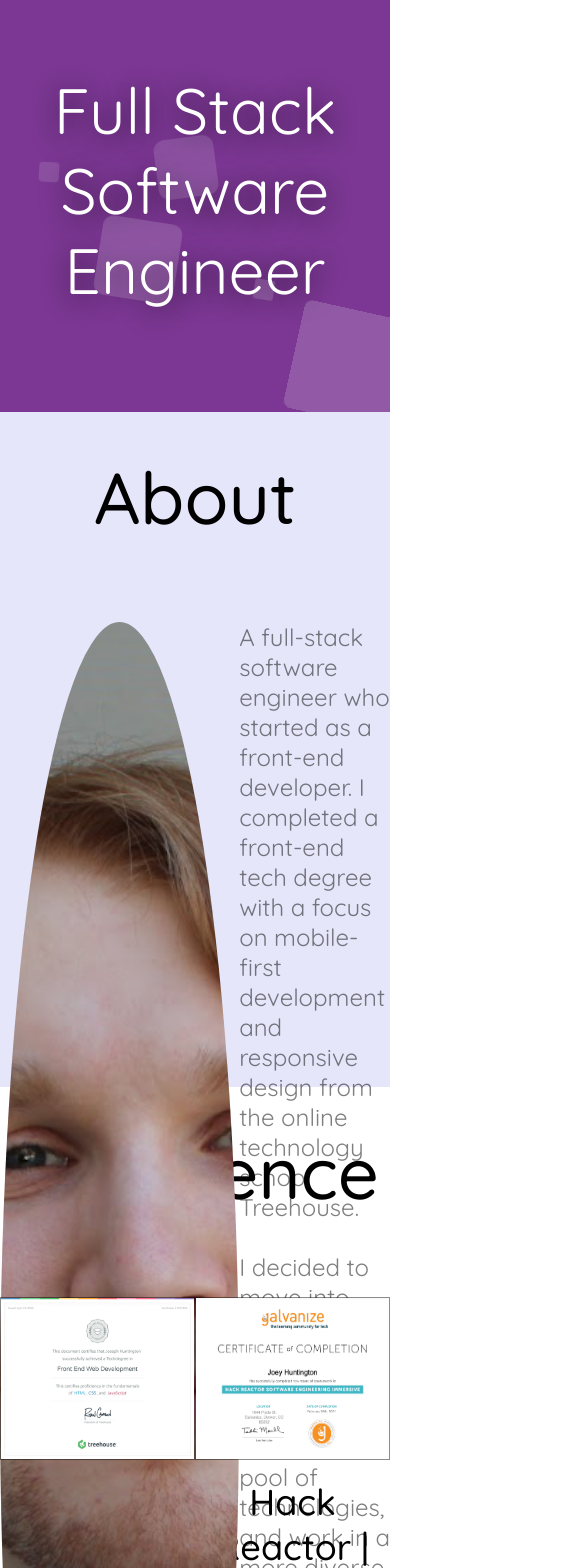
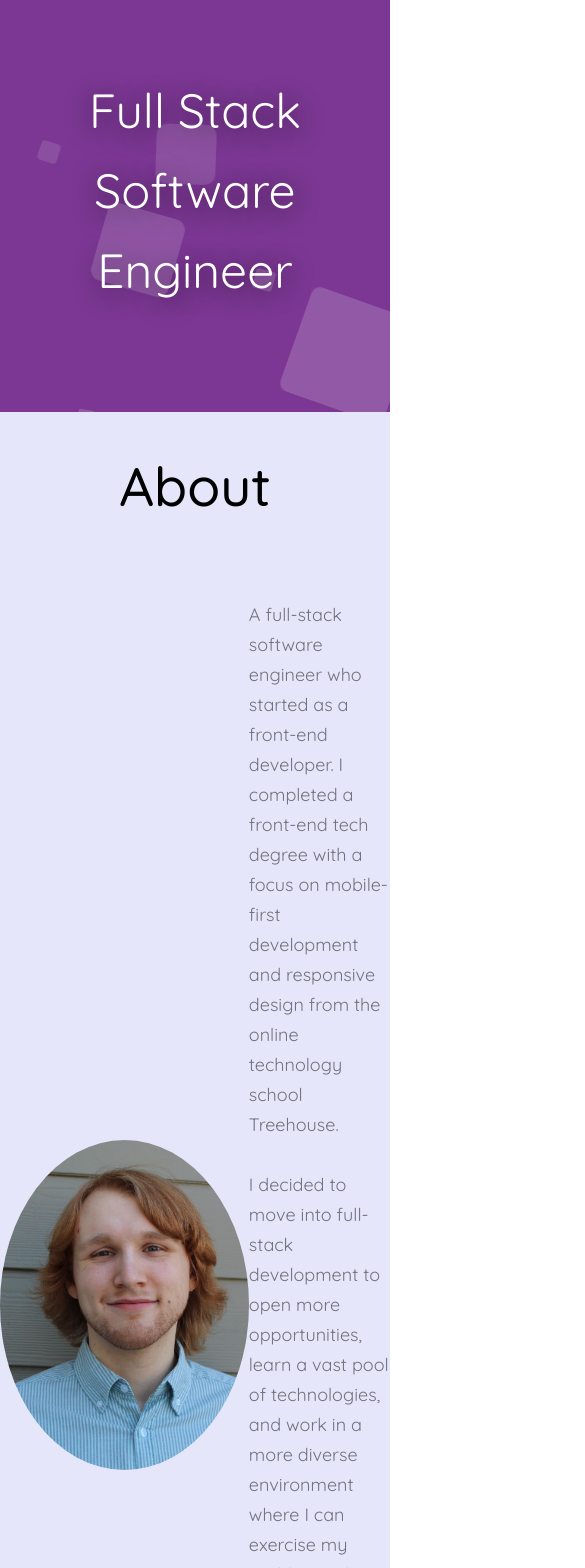
Before and after one commit to jwhunt19/portfolio, a Next.js app: page / in a window 390 px wide. Shown: the part 432-2000 px from the top of the page, 585 px wide, since content can reach past the window. Built offline with nearby package versions, Linux system fonts and the light colour scheme; a web font is replaced by a local one.

Commit message:
Add viewport stylings for 768px and 1024px widths

```diff
--- a/pages/index.js
+++ b/pages/index.js
@@ -65,7 +65,6 @@ export default function Home() {
     };
 
     window.addEventListener("scroll", onScroll);
-    console.log(scrollDistance)
 
     const nav = document.getElementById('navbar');
 
@@ -127,13 +126,14 @@ export default function Home() {
     <div id="about" className="about">
       <h3>About</h3>
       <div className="about-wrapper">
+        <div className="about-image-wrapper">
           <Image
             class="about-image"
             src="/images/me.jpg"
-          height={390}
-          width={390}
+            layout="fill"
             alt="a photo of me looking very handsome"
           />
+        </div>
         <p>
           A full-stack software engineer who started as a front-end developer. I completed a
           front-end tech degree with a focus on mobile-first development and responsive design
@@ -147,75 +147,19 @@ export default function Home() {
       </div>
     </div>
 
-    {/* Experience */}
-    <div id="experience" className="experience">
-      <h3>Experience</h3>
-      <div className="experience-wrapper">
-        <div className="experience-card">
-          <Image
-            onClick={handleTreehouse}
-            className="experience-cert"
-            src="/images/treehouse-cert.png"
-            height={400}
-            width={480}
-            alt="galvanize and hack reactor certificate"
-          />
-          <Modal
-            className={classes.modal}
-            open={treehouseOpen}
-            onClose={handleTreehouse}
-          >
-            <Image
-              className={classes.paper, `modal`}
-              alt="randomly generated"
-              src="/images/treehouse-cert.png"
-              height={720}
-              width={864}
-            />
-          </Modal>
-          <h4>Treehouse</h4>
-          <p>Front End Web Development Techdegree</p>
-        </div>
-        <div className="experience-card">
-          <Image
-            onClick={handleGalvanize}
-            className="experience-cert"
-            src="/images/galvanize-cert.png"
-            height={400}
-            width={480}
-            alt="galvanize and hack reactor certificate"
-          />
-          <Modal
-            className={classes.modal}
-            open={galvanizeOpen}
-            onClose={handleGalvanize}
-          >
-            <Image
-              className={classes.paper, `modal`}
-              alt="randomly generated"
-              src="/images/galvanize-cert.png"
-              height={720}
-              width={864}
-            />
-          </Modal>
-          <h4>Hack Reactor | Galvanize</h4>
-          <p>Advanced Software Engineering Immersive</p>
-        </div>
-      </div>
-    </div>
-
     {/* Projects */}
     <div id="projects" className="projects">
       <h3>Projects</h3>
       <div className="projects-card">
+        <div className="project-image-wrapper">
           <Image
             onClick={handleGohula}
             className="projects-picture clickable"
             src="/images/gohula.png"
-          height={280}
-          width={530}
             alt="screenshot of etsy mock site"
+            layout="fill"
           />
+        </div>
         <Modal
           className={classes.modal}
           open={gohulaOpen}
@@ -280,24 +224,26 @@ export default function Home() {
             </Button>
           </div>
         </div>
+        <div className="project-image-wrapper">
           <Image
             className="projects-picture"
             src="/images/reviews.png"
-          height={280}
-          width={530}
+            layout="fill"
             alt="screenshot of etsy mock site"
           />
         </div>
+      </div>
 
       <div className="projects-card">
+        <div className="project-image-wrapper">
           <Image
             onClick={handlePokebuilder}
             className="projects-picture clickable"
             src="/images/pokebuilder.png"
-          height={280}
-          width={530}
+            layout="fill"
             alt="screenshot of pokebuilder"
           />
+        </div>
         <Modal
           className={classes.modal}
           open={pokebuilderOpen}
@@ -346,7 +292,65 @@ export default function Home() {
           </div>
         </div>
       </div>
+    </div>
 
+        {/* Experience */}
+        <div id="experience" className="experience">
+      <h3>Experience</h3>
+      <div className="experience-wrapper">
+        <div className="experience-card">
+          <div className="experience-image-wrapper">
+            <Image
+              onClick={handleTreehouse}
+              className="experience-cert"
+              src="/images/treehouse-cert.png"
+              layout="fill"
+              alt="galvanize and hack reactor certificate"
+            />
+          </div>
+          <Modal
+            className={classes.modal}
+            open={treehouseOpen}
+            onClose={handleTreehouse}
+          >
+            <Image
+              className={classes.paper, `modal`}
+              alt="randomly generated"
+              src="/images/treehouse-cert.png"
+              height={720}
+              width={864}
+            />
+          </Modal>
+          <h4>Treehouse</h4>
+          <p>Front End Web Development Techdegree</p>
+        </div>
+        <div className="experience-card">
+          <div className="experience-image-wrapper">
+            <Image
+              onClick={handleGalvanize}
+              className="experience-cert"
+              src="/images/galvanize-cert.png"
+              layout="fill"
+              alt="galvanize and hack reactor certificate"
+            />
+          </div>
+          <Modal
+            className={classes.modal}
+            open={galvanizeOpen}
+            onClose={handleGalvanize}
+          >
+            <Image
+              className={classes.paper, `modal`}
+              alt="randomly generated"
+              src="/images/galvanize-cert.png"
+              height={720}
+              width={864}
+            />
+          </Modal>
+          <h4>Hack Reactor | Galvanize</h4>
+          <p>Advanced Software Engineering Immersive</p>
+        </div>
+      </div>
     </div>
 
     {/* Contact */}
@@ -382,9 +386,6 @@ export default function Home() {
               <FontAwesomeIcon className="fa-2x" icon={faEnvelope} />
             </a>
           </div>
-          <div>
-
-          </div>
         </div>
       </div>
     </div>
--- a/styles/globals.css
+++ b/styles/globals.css
@@ -269,18 +269,24 @@ h2 {
 
 .about {
   background-color: lavender;
-  /* background-color: #f1f1f1;  */
-  height: 80vh;
 }
 
 .about-wrapper {
   display: flex;
   justify-content: space-around;
+  align-items: center;
+  padding-bottom: 50px;
 }
 
 .about-image {
   border-radius: 50%;
   object-fit: cover;
+}
+
+.about-image-wrapper {
+  position: relative;
+  height: 530px;
+  width: 530px;
 }
 
 .about p {
@@ -292,9 +298,14 @@ h2 {
 
 /* Experience */
 
+#experience {
+  background-color: lavender;
+}
+
 .experience-wrapper {
   display: flex;
   justify-content: space-around;
+  padding-bottom: 40px;
 }
 
 .experience-card p {
@@ -310,17 +321,23 @@ h2 {
   cursor: pointer;
 }
 
+.experience-image-wrapper {
+  position: relative;
+  width: 480px;
+  height: 400px;
+}
+
 /* Projects */
 
 .projects {
-  margin-top: 50px;
-  /* background-color: #f1f1f1; */
-  background-color: lavender;
+  margin-top: 0px;
+  background-color: #ffffff;
 }
 
 .projects-card {
   display: flex;
   justify-content: space-evenly;
+  align-items: center;
 }
 
 .projects-card:not(:last-child) {
@@ -336,9 +353,13 @@ h2 {
 }
 
 .projects-picture {
-  width: 420px;
-  height: 320px;
   border: 1px solid rgba(0, 0, 0, 0.459) !important;
+}
+
+.project-image-wrapper {
+  position: relative;
+  width: 530px;
+  height: 326px;
 }
 
 .clickable {
@@ -428,3 +449,89 @@ h2 {
 .contact-socials a:hover {
   background-color: #f1f1f1;
 }
+
+@media screen and (max-width: 1024px) {
+  h3 {
+    font-size: 54px;
+  }
+
+  p {
+    font-size: 18px !important;
+  }
+
+  h4 {
+    font-size: 32px;
+  }
+
+  .about-image-wrapper {
+    height: 330px;
+    width: 330px;
+  }
+
+  .project-image-wrapper {
+    width: 330px;
+    height: 200px;
+  }
+
+  .contact-socials a {
+    width: 60px;
+    height: 60px;
+  }
+}
+
+@media screen and (max-width: 768px) {
+  h1 {
+    font-size: 72px;
+  }
+
+  h2 {
+    font-size: 48px;
+  }
+
+  .projects-card {
+    flex-direction: column;
+  }
+
+  .projects-card:nth-child(3) {
+    flex-direction: column-reverse;
+  }
+
+  .projects-card-text h4 {
+    text-align: center;
+    font-size: 36px;
+  }
+
+  .projects-card-text {
+    text-align: center;
+  }
+
+
+  .project-image-wrapper {
+    width: 600px;
+    height: 370px;
+  }
+
+  .experience-card {
+    display: flex;
+    flex-direction: column;
+    align-items: center;
+  }
+
+  .experience-card:last-child {
+    margin-top: 50px;
+  }
+
+  .experience-wrapper {
+    flex-direction: column;
+  }
+
+  .contact-wrapper form {
+    width: 40%;
+    margin: 30px;
+  }
+
+  .contact-info {
+    width: 40% !important;
+    margin: 30px !important;
+  }
+}
```
Lines whose indentation alone changed are shown as unchanged.
